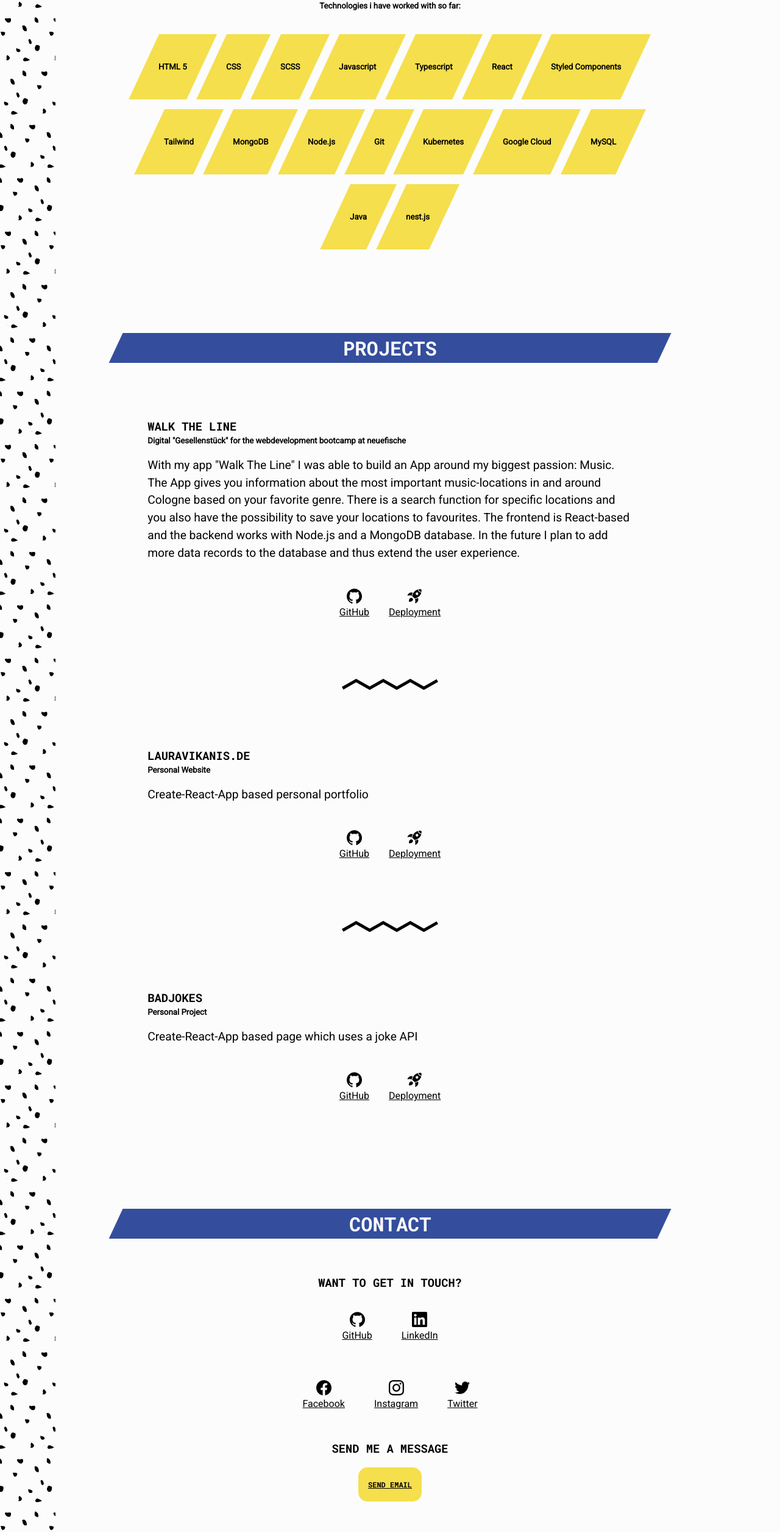
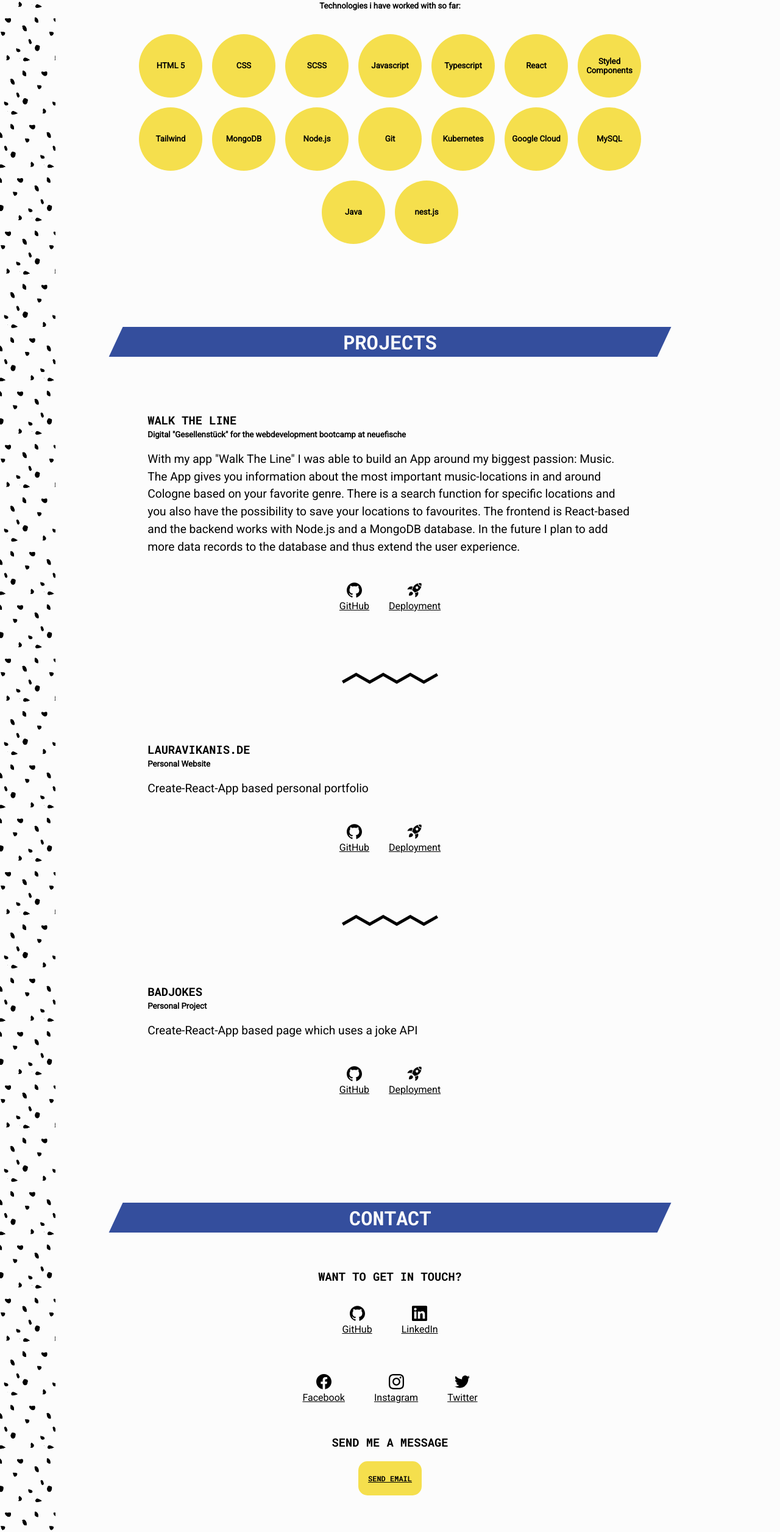
Before and after one commit to lauravikanis/portfolio2021, a React (Create React App) app: page / in a window 1280 px wide. Shown: the part 1983-4495 px from the top of the page at 61% size. Built offline with nearby package versions, Linux system fonts and the light colour scheme; a web font is replaced by a local one.

Commit message:
:adhesive_bandage: typo correction + small design update

```diff
--- a/src/App.module.scss
+++ b/src/App.module.scss
@@ -37,18 +37,17 @@
         flex-wrap: wrap;
 
         .Skills {
+          border-radius: 50%;
+          width: 80px;
+          height: 80px;
           display: flex;
           justify-content: center;
+          align-items: center;
           background-color: var(--action-color);
           color: black;
           text-align: center;
-          padding: 1.5rem;
+          padding: 0.75rem;
           margin: 0.5rem;
-          transform: skewX(-25deg);
-
-          h5 {
-            transform: skewX(25deg);
-          }
         }
       }
     }
--- a/src/App.tsx
+++ b/src/App.tsx
@@ -62,7 +62,7 @@ const App = () => {
               arts and cultur such as visual and performing arts. I have an
               active Instagram account on which i share my love of puristic,
               minimalistic and symmetric pictures (nearly) all taken by myself.
-              Here you find a litle Sneak Peak:
+              Here you can find a little Sneak Peak:
             </p>
             <PictureRow pic1={berlin} pic2={essen} pic3={ando} />
             <Zickzackpath className={classes.divider} />
--- a/src/components/Button/Button.module.scss
+++ b/src/components/Button/Button.module.scss
@@ -15,11 +15,11 @@
   text-transform: uppercase;
   font-family: "Roboto Mono", monospace;
 
-  :hover {
+  &:hover {
     background-color: black;
     color: var(--action-color);
   }
-  :active {
+  &:active {
     background-color: black;
     color: var(--action-color);
   }
--- a/src/components/Footer/Footer.tsx
+++ b/src/components/Footer/Footer.tsx
@@ -3,7 +3,7 @@ import classes from "./Footer.module.scss";
 export const Footer = () => {
   return (
     <div className={classes.Footer}>
-      <h5>- Laura Vikanis 2021 -</h5>
+      <h5>- Laura Vikanis 2022 -</h5>
     </div>
   );
 };
--- a/src/components/Navigation/Navigation.module.scss
+++ b/src/components/Navigation/Navigation.module.scss
@@ -21,5 +21,9 @@
     font-weight: bold;
     font-family: "Roboto", sans-serif;
     cursor: pointer;
+
+    &:hover {
+      color: var(--action-color);
+    }
   }
 }
```
